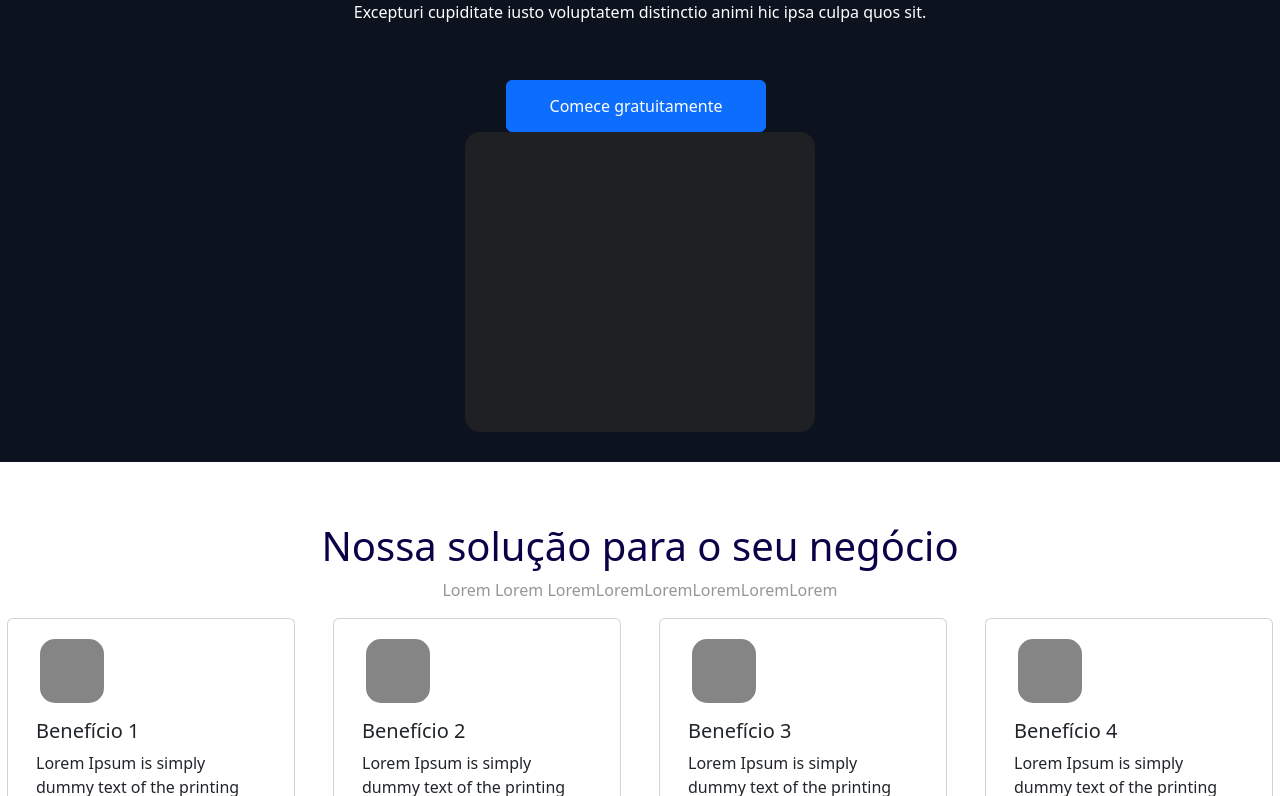
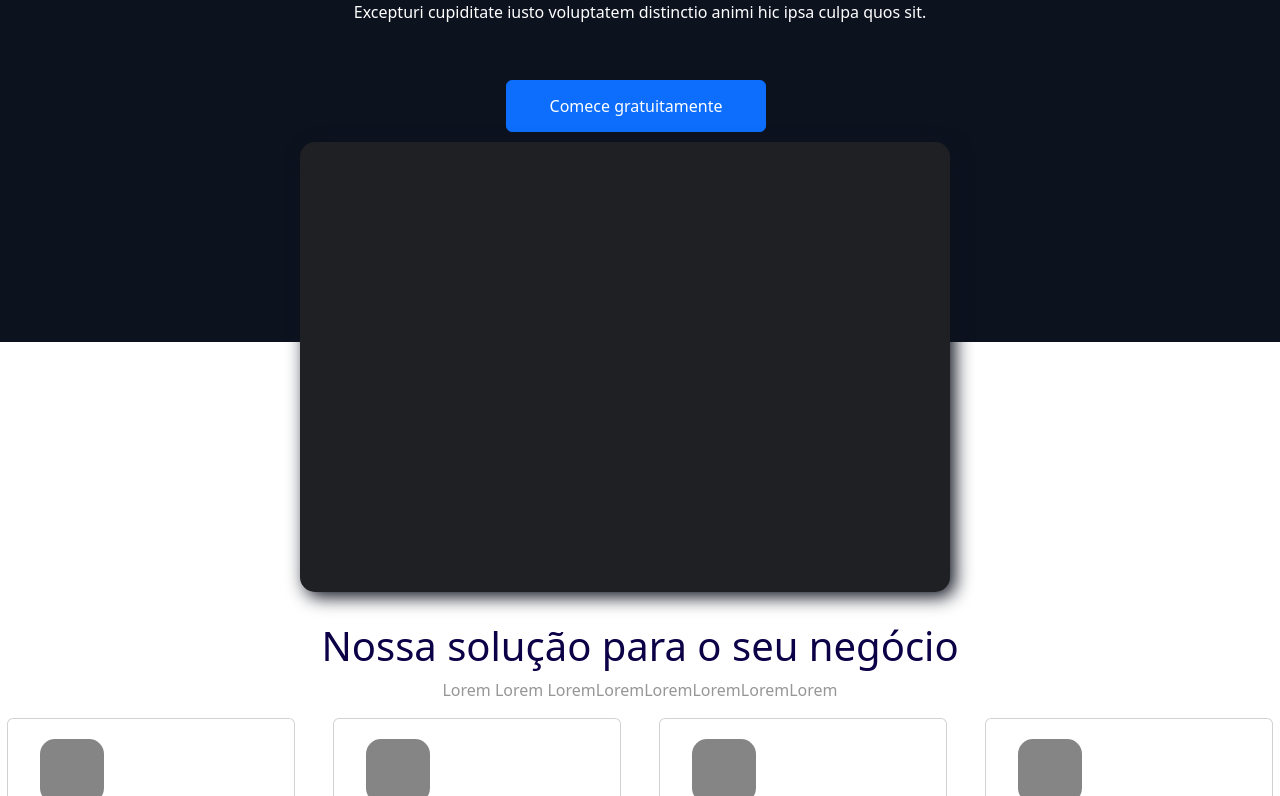
Before and after one commit to AlvarezGui/takout-lp, a Next.js app: page / in a window 1280 px wide. Shown: the part 464-1260 px from the top of the page. Built offline with nearby package versions, Linux system fonts and the light colour scheme.

Commit message:
Add files via upload

```diff
--- a/styles/meu.css
+++ b/styles/meu.css
@@ -53,27 +53,112 @@
 
 .btnCont{
     margin-top: 40px;
+    margin-bottom: 10px;
     width: 260px;
     height: 52px;
 }
 
+@media only screen and (min-width: 375px) {
     .placeHolder1{
         background-color: #1F2024;
         height: 300px;
         width: 350px;
-    margin: 0 auto;
+        margin-left: 9px;
         border-radius: 15px;
+        position: absolute;
+        box-shadow: 5px 5px 18px #0D121F;
     }
+}
+
+@media only screen and (min-width: 667px) {
+    .placeHolder1{
+        background-color: #1F2024;
+        height: 300px;
+        width: 350px;
+        margin-left: 155px;
+        border-radius: 15px;
+        position: absolute;
+        box-shadow: 5px 5px 18px #0D121F;
+    }
+}
+
+@media only screen and (min-width: 768px) {
+    .placeHolder1{
+        background-color: #1F2024;
+        height: 300px;
+        width: 350px;
+        margin-left: 210px;
+        border-radius: 15px;
+        position: absolute;
+        box-shadow: 5px 5px 18px #0D121F;
+    }
+}
+
+@media only screen and (min-width: 1024px) {
+    .placeHolder1{
+        background-color: #1F2024;
+        height: 400px;
+        width: 450px;
+        margin-left: 300px;
+        border-radius: 15px;
+        position: absolute;
+        box-shadow: 5px 5px 18px #0D121F;
+    }
+}
+
+@media only screen and (min-width: 1200px) {
+    .placeHolder1{
+        background-color: #1F2024;
+        height: 450px;
+        width: 650px;
+        margin-left: 300px;
+        border-radius: 15px;
+        position: absolute;
+        box-shadow: 5px 5px 18px #0D121F;
+    }
+}
+
+@media only screen and (min-width: 1400px) {
+    .placeHolder1{
+        background-color: #1F2024;
+        height: 450px;
+        width: 850px;
+        margin-left: 800px;
+        border-radius: 15px;
+        position: absolute;
+        box-shadow: 5px 5px 18px #0D121F;
+    }
+}
+
 
 /* Solução
       |
       V   */
 
+@media only screen and (min-width: 300px) {
     .fundoSolu{
         background-color: #ffff;
-    margin-top: 30px;
-    padding-top: 60px;
+        margin-top: 130px;
+        padding-top: 200px;
     }
+}
+
+@media only screen and (min-width: 1024px) {
+    .fundoSolu{
+        background-color: #ffff;
+        margin-top: 150px;
+        padding-top: 320px;
+    }
+}
+
+@media only screen and (min-width: 1200px) {
+    .fundoSolu{
+        background-color: #ffff;
+        margin-top: 200px;
+        padding-top: 280px;
+    }
+}
+
 
 .tituloSolu{
     text-align: center;
```
Lines whose indentation alone changed are shown as unchanged.
